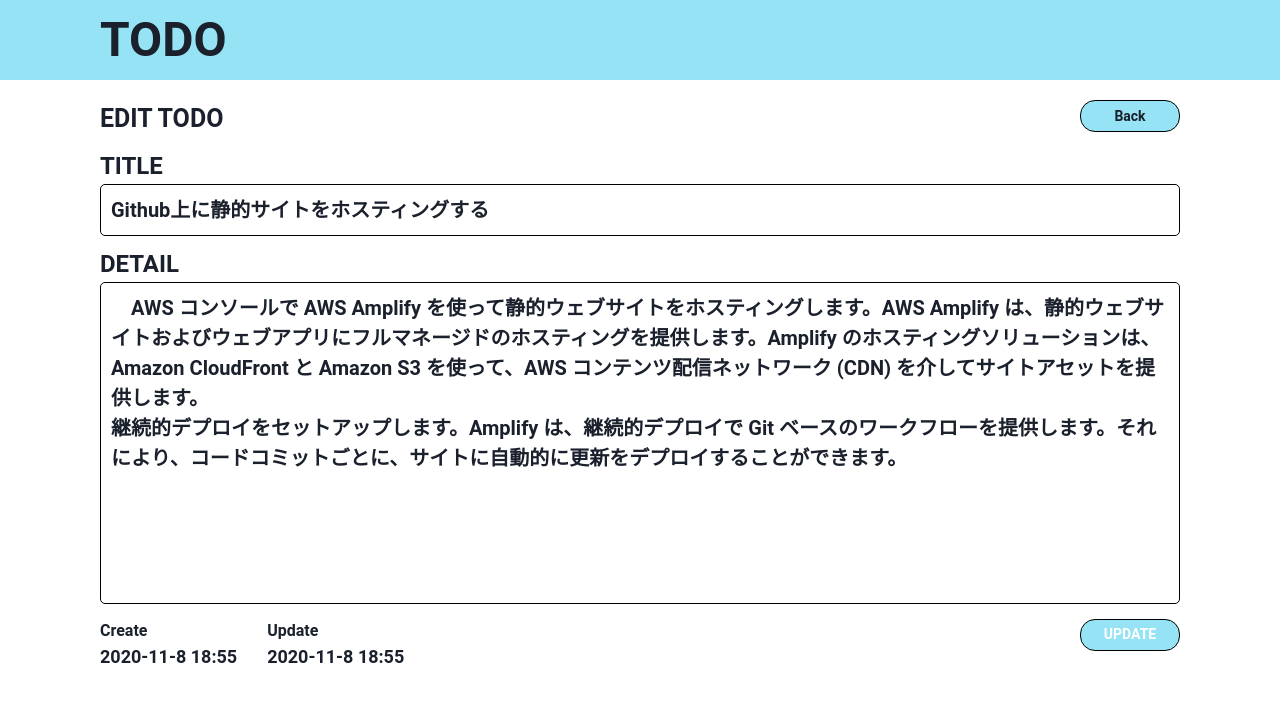
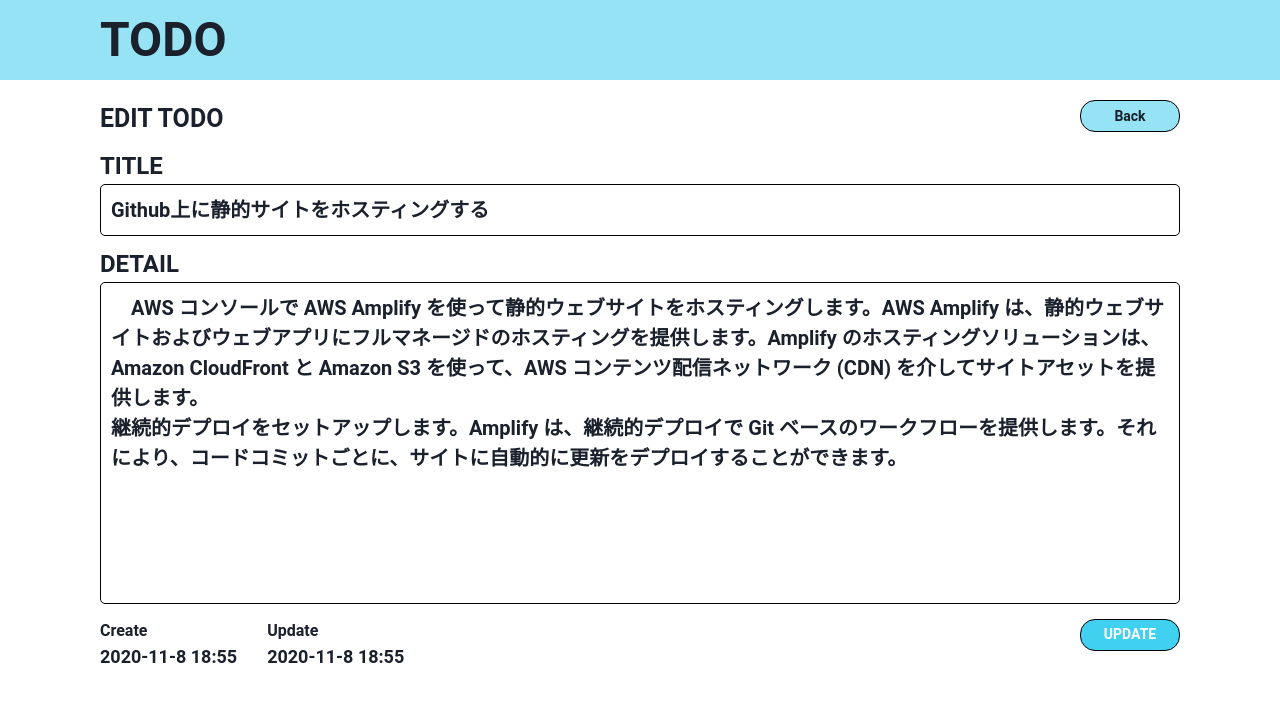
Before and after one commit to if-mentor/next_todo_9, a Next.js app: page /todoedit in a window 1280 px wide. Shown: the top 702 px of the page. Built offline with nearby package versions, Linux system fonts and the light colour scheme.

Commit message:
#4 add:ボタンの色修正

```diff
--- a/src/pages/todoedit.tsx
+++ b/src/pages/todoedit.tsx
@@ -56,7 +56,7 @@ function TodoEdit() {
         </Box>
         <Spacer/>
         <Button
-            bg='#95e3f4'
+            bg='#40D1F1'
             size='sm'
             p = '0 20px'
             border='1px solid black'
```
